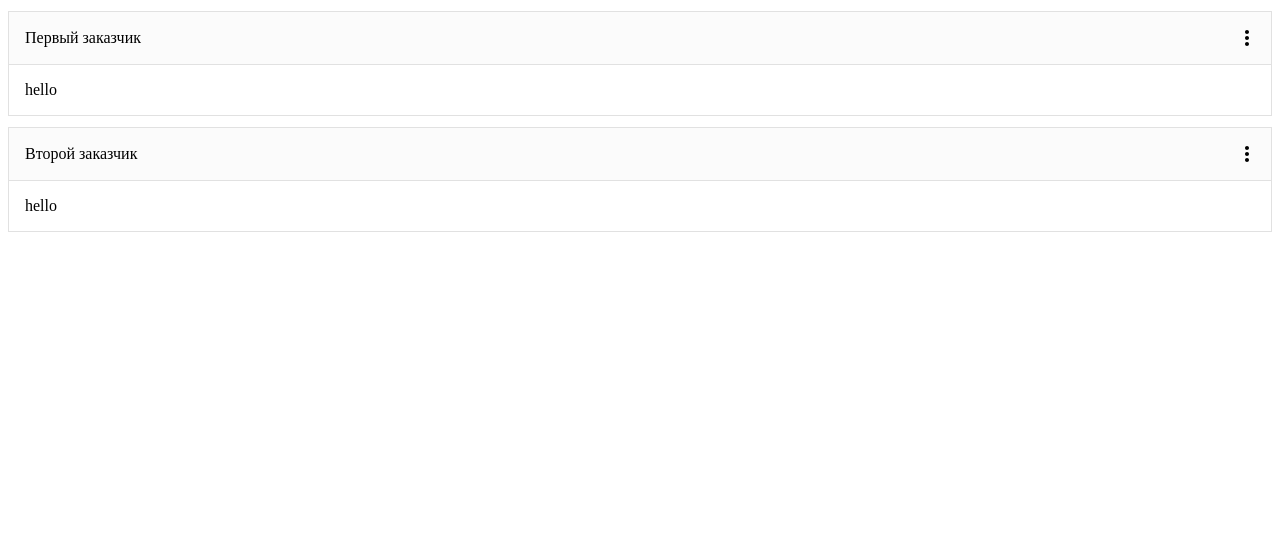
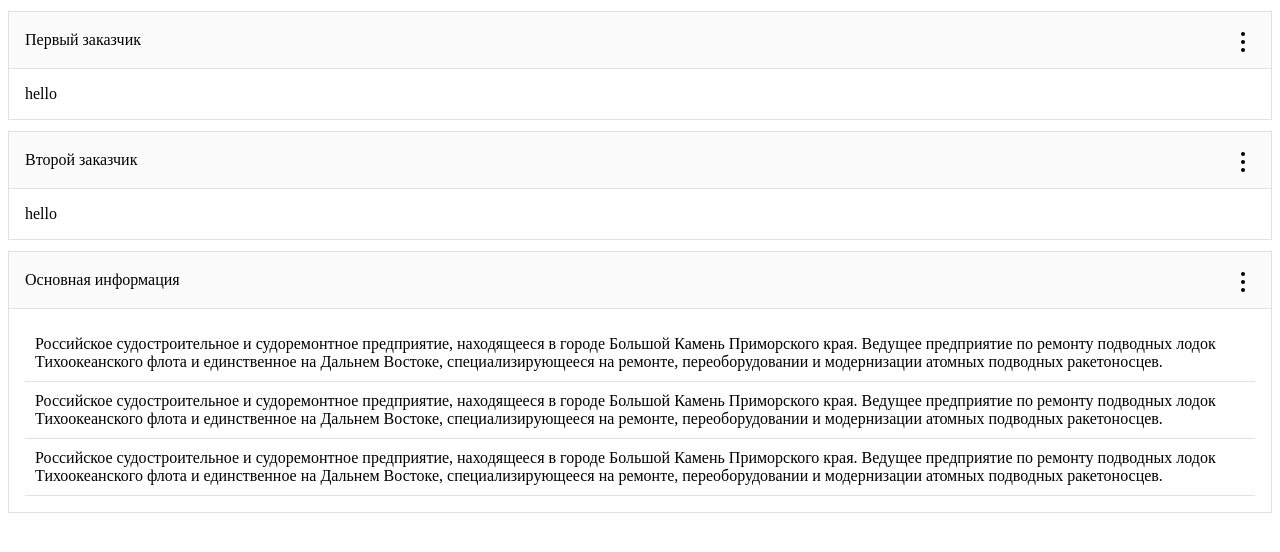
Before and after one commit to YatmanovEE/ERP-TS, a React (Create React App) app in the folder client/: page / in a window 1280 px wide. Shown: the top 552 px of the page. Built offline with nearby package versions, Linux system fonts and the light colour scheme.

Commit message:
Upadted cardInfo componentn

```diff
--- a/client/src/App.tsx
+++ b/client/src/App.tsx
@@ -1,4 +1,5 @@
 import CardInfo from './componentns/CardInfo';
+import CardInfoPrimaryInformation from './componentns/CardInfo.PrimaryInformation';
 
 function App() {
 	return (
@@ -9,6 +10,8 @@ function App() {
 			<CardInfo title={'Второй заказчик'}>
 				<div className="hello">hello</div>
 			</CardInfo>
+
+			<CardInfoPrimaryInformation></CardInfoPrimaryInformation>
 		</>
 	);
 }
--- a/client/src/componentns/CardInfo.Menu.tsx
+++ b/client/src/componentns/CardInfo.Menu.tsx
@@ -11,7 +11,7 @@ const style = createUseStyles((theme: ITheme) => ({
 		background: theme.backgroundColor,
 		boxShadow: theme.boxShadow,
 		padding: '10px',
-		'&>span': {
+		'&>div': {
 			whiteSpace: 'nowrap',
 			padding: '5px',
 			cursor: 'pointer',
@@ -32,7 +32,7 @@ const CardInfoMenu: FunctionComponent = () => {
 	return (
 		<div className={join('wrapper')}>
 			{cardInfoMenu.map((menuItem, key) => (
-				<span key={menuItem + key}>{menuItem}</span>
+				<div key={menuItem + key}>{menuItem}</div>
 			))}
 		</div>
 	);
--- a/client/src/componentns/CardInfo.tsx
+++ b/client/src/componentns/CardInfo.tsx
@@ -1,68 +1,114 @@
-import React, { useState } from 'react';
+import React, { useEffect, useState } from 'react';
 import { FunctionComponent } from 'react';
 import { createUseStyles } from 'react-jss';
 import { createClassName } from '../modules/join';
 import { ToolTipWrapper } from './ToolTipWrapper';
-import { MoreVert } from '@material-ui/icons';
 import { connect } from 'react-redux';
-import CardInfoMenu from './CardInfoMenu';
+import CardInfoMenu from './CardInfo.Menu';
 import { ITheme } from '..';
 
-const style = createUseStyles((theme: ITheme) => ({
+const cardInfo__style = createUseStyles((theme: ITheme) => ({
 	wrapper: {
 		border: theme.border,
 		margin: '11px 0px 11px 0px',
 	},
+	payloadContainer: {
+		padding: '16px',
+	},
+
+	flex: {
+		display: 'flex',
+		justifyContent: 'space-between',
+	},
+}));
+
+interface ICardInfoTitle__Props {
+	title: string;
+}
+
+interface ICardInfo__Props extends ICardInfoTitle__Props {
+	children: JSX.Element;
+}
+
+const CardInfo: FunctionComponent<ICardInfo__Props> = ({ title, children }) => {
+	const className = cardInfo__style();
+	return (
+		<div className={className.wrapper}>
+			<CardInfoTitle title={title}></CardInfoTitle>
+			<div className={className.payloadContainer}>{children}</div>
+		</div>
+	);
+};
+
+const cardInfoTitle__style = createUseStyles((theme: ITheme) => ({
 	title: {},
 	payloadContainer: {
 		padding: '16px',
+	},
+	flex: {
+		display: 'flex',
+		justifyContent: 'space-between',
 	},
 	titleContainer: {
 		backgroundColor: theme.backgroundColor,
 		borderBottom: theme.border,
 		alignItems: 'center',
 	},
-	flex: {
-		display: 'flex',
-		justifyContent: 'space-between',
-	},
 	menu: {
 		display: 'flex',
 		flexDirection: 'column',
-		width: '20px',
-		height: '20px',
 		justifyContent: 'center',
+		alignItems: 'center',
 		cursor: 'pointer',
+		width: '24px',
+		height: '24px',
+		pointsEvents: 'none',
 		'&>span': {
+			pointsEvents: 'none',
 			textAlign: 'center',
+			borderRadius: '100%',
+			width: '4px',
+			height: '4px',
+			backgroundColor: 'black',
+			marginTop: '4px',
 		},
 	},
 }));
 
-interface ICardInfo__Props {
-	title: string;
-	children: JSX.Element;
+const CardInfoTitle: FunctionComponent<ICardInfoTitle__Props> = (props) => {
+	const [toolTipState, setToolTipState] = useState(false);
+
+	let className = cardInfoTitle__style();
+	let join = createClassName(className);
+	const node = React.useRef<HTMLDivElement>(null);
+
+	useEffect(() => {
+		const current = node.current;
+		const menuHandler = (e: Event) => {
+			if (e.target === current) {
+				setToolTipState(!toolTipState);
+			} else {
+				setToolTipState(false);
 			}
+		};
+		document.body!.addEventListener('click', menuHandler, {
+			capture: true,
+		});
+		return () =>
+			document.body!.removeEventListener('click', menuHandler, {
+				capture: true,
+			});
+	}, [toolTipState]);
 
-const CardInfo: FunctionComponent<ICardInfo__Props> = (props) => {
-	const className = style();
-	const [toolTipState, setToolTipState] = useState(false);
-	let join = createClassName(className);
-	const menuHandler = (ref?: React.RefObject<Element>) => {
-		setToolTipState(!toolTipState);
-	};
-	const node = React.useRef<HTMLDivElement>(null);
 	return (
-		<div className={className.wrapper}>
 		<div className={join('payloadContainer', 'titleContainer', 'flex')}>
 			<div className={className.title}>{props.title}</div>
 
-				<div
-					className={className.menu}
-					ref={node}
-					onClick={() => menuHandler(node)}
-				>
-					<MoreVert></MoreVert>
+			<div className={className.menu} ref={node}>
+				<span></span>
+				<span></span>
+				<span></span>
+
 				{toolTipState && (
 					<ToolTipWrapper refNode={node}>
 						<CardInfoMenu></CardInfoMenu>
@@ -70,8 +116,6 @@ const CardInfo: FunctionComponent<ICardInfo__Props> = (props) => {
 				)}
 			</div>
 		</div>
-			<div className={className.payloadContainer}>{props.children}</div>
-		</div>
 	);
 };
 
--- a/client/src/componentns/CardInfoMenu.tsx
+++ /dev/null
@@ -1,40 +0,0 @@
-import { FunctionComponent } from 'react';
-import { connect } from 'react-redux';
-import { createUseStyles } from 'react-jss';
-import { createClassName } from '../modules/join';
-import { ITheme } from '..';
-
-const style = createUseStyles((theme: ITheme) => ({
-	wrapper: {
-		display: 'flex',
-		flexDirection: 'column',
-		background: theme.backgroundColor,
-		boxShadow: theme.boxShadow,
-		padding: '10px',
-		'&>span': {
-			whiteSpace: 'nowrap',
-			padding: '5px',
-		},
-	},
-}));
-
-let cardInfoMenu: string[] = [
-	'Изменить описание',
-	'Добавить ссылки',
-	'Добавить фотографии',
-];
-
-const CardInfoMenu: FunctionComponent = () => {
-	let className = style();
-	let join = createClassName(className);
-
-	return (
-		<div className={join('wrapper')}>
-			{cardInfoMenu.map((menuItem, key) => (
-				<span key={menuItem + key}>{menuItem}</span>
-			))}
-		</div>
-	);
-};
-
-export default connect(null, null)(CardInfoMenu);
```
Lines whose indentation alone changed are shown as unchanged.
